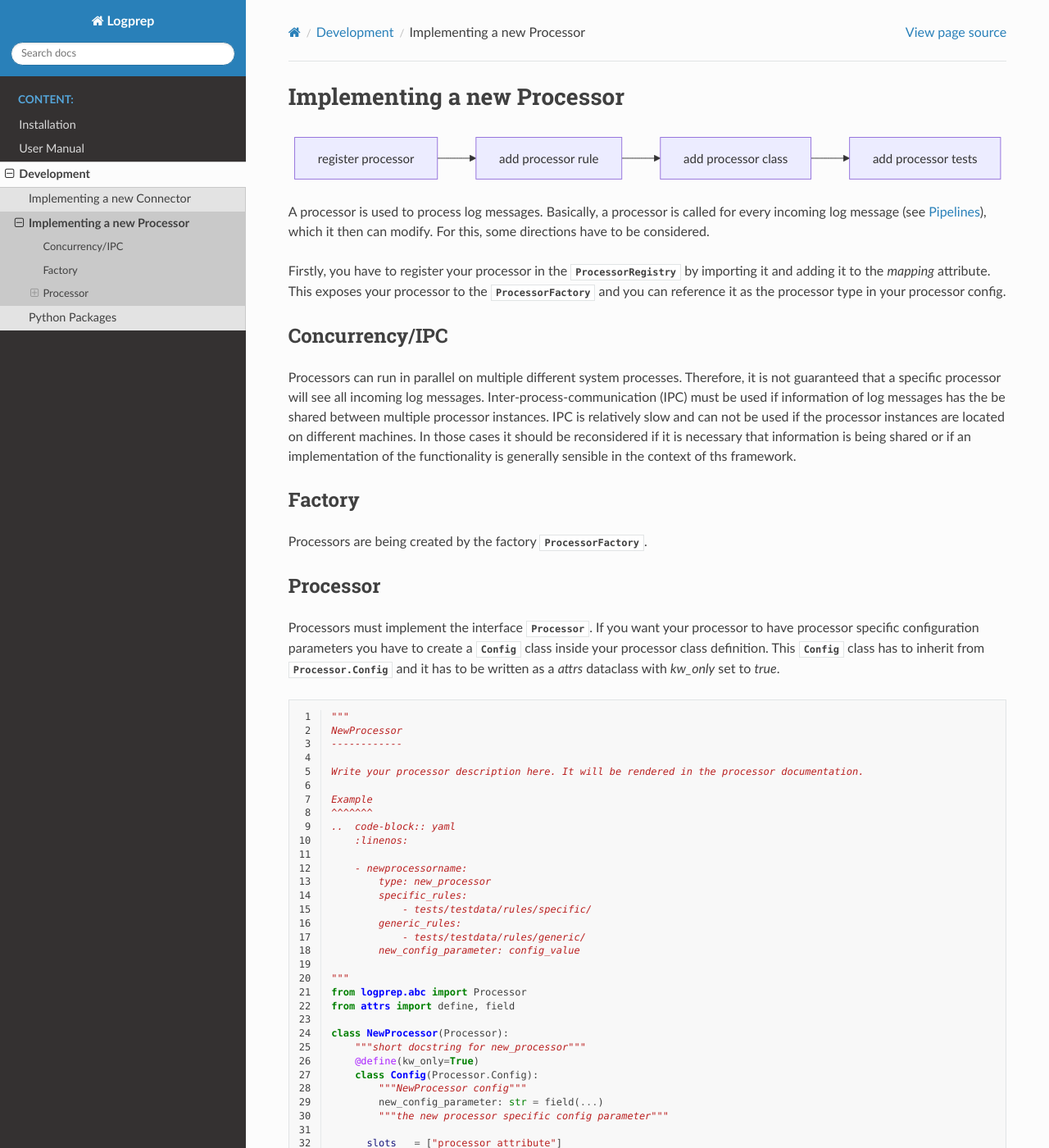
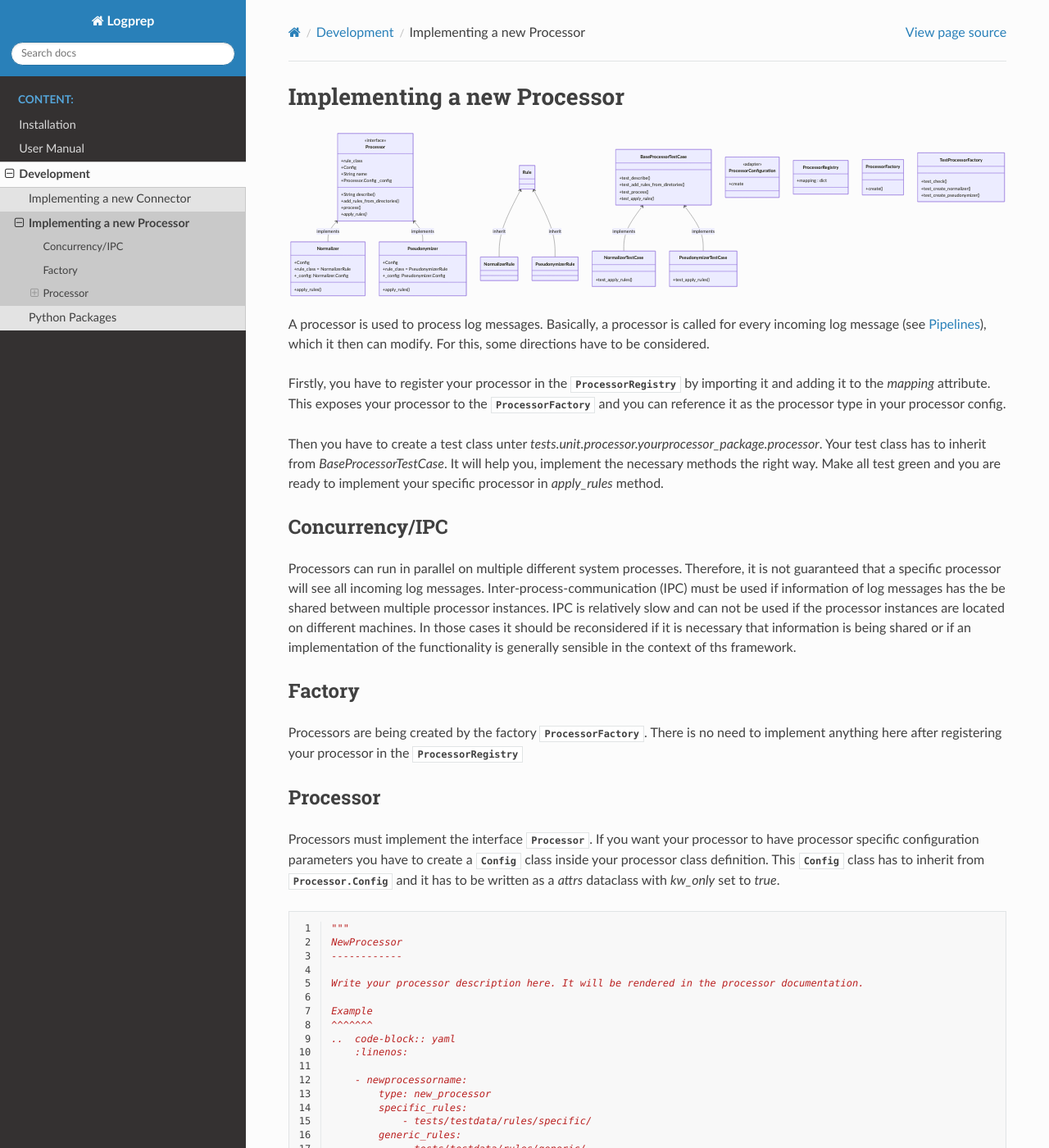
Before and after one commit to fkie-cad/Logprep, a Sphinx documentation site: the page built from doc/source/development/processor_how_to.rst, in a window 1280 px wide and 1400 px high. Shown: the whole window at 82% size. Built offline with Sphinx 7.4.7 and the Read the Docs theme 2.0.0, drawn with Linux system fonts in a browser that asks for light colours.

Commit message:
Add more documentation to processor howto

```diff
--- a/doc/source/development/processor_how_to.rst
+++ b/doc/source/development/processor_how_to.rst
@@ -3,10 +3,72 @@ Implementing a new Processor
 
 .. mermaid::
 
-    graph LR
-    A[register processor]-->B[add processor rule]
-    B-->C[add processor class]
-    C-->D[add processor tests]
+    classDiagram
+        Processor <-- Normalizer : implements
+        Processor <-- Pseudonymizer : implements
+        ProcessorConfiguration
+        Rule <-- NormalizerRule : inherit
+        Rule <-- PseudonymizerRule : inherit
+        BaseProcessorTestCase <-- NormalizerTestCase : implements
+        BaseProcessorTestCase <-- PseudonymizerTestCase : implements
+        class Processor{
+            <<interface>>
+            +rule_class
+            +Config
+            +String name
+            +Processor.Config _config
+            +String describe()
+            +add_rules_from_directories()
+            +process()
+            +apply_rules()*
+        }
+        class Normalizer{
+            +Config
+            +rule_class = NormalizerRule
+            +_config: Normalizer.Config
+            +apply_rules()
+        }
+
+        class Pseudonymizer{
+            +Config
+            +rule_class = PseudonymizerRule
+            +_config: Pseudonymizer.Config
+            +apply_rules()
+        }
+
+        class ProcessorConfiguration{
+            <<adapter>>
+            +create
+        }
+        class ProcessorRegistry{
+            +mapping : dict
+        }
+
+        class ProcessorFactory{
+            +create()
+        }
+
+
+        class TestProcessorFactory{
+            +test_check()
+            +test_create_normalizer()
+            +test_create_pseudonymizer()
+        }
+
+        class BaseProcessorTestCase{
+            +test_describe()
+            +test_add_rules_from_diretories()
+            +test_process()
+            +test_apply_rules()*
+        }
+
+        class NormalizerTestCase{
+            +test_apply_rules()
+        }
+
+        class PseudonymizerTestCase{
+            +test_apply_rules()
+        }
 
 
 A processor is used to process log messages.
@@ -15,6 +77,9 @@ For this, some directions have to be considered.
 
 Firstly, you have to register your processor in the :py:class:`ProcessorRegistry` by importing it and adding it to the `mapping` attribute.
 This exposes your processor to the :py:class:`ProcessorFactory` and you can reference it as the processor type in your processor config.
+
+Then you have to create a test class unter `tests.unit.processor.yourprocessor_package.processor`. Your test class has to inherit from `BaseProcessorTestCase`.
+It will help you, implement the necessary methods the right way. Make all test green and you are ready to implement your specific processor in `apply_rules` method.
 
 
 Concurrency/IPC
@@ -29,7 +94,7 @@ In those cases it should be reconsidered if it is necessary that information is
 Factory
 -------
 
-Processors are being created by the factory :py:class:`~logprep.processor.processor_factory.ProcessorFactory`.
+Processors are being created by the factory :py:class:`~logprep.processor.processor_factory.ProcessorFactory`. There is no need to implement anything here after registering your processor in the :py:class:`ProcessorRegistry`
 
 Processor
 ---------
```
